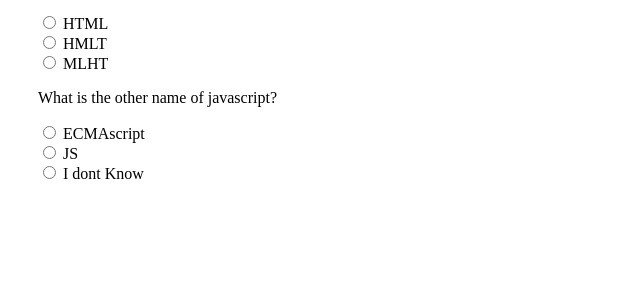
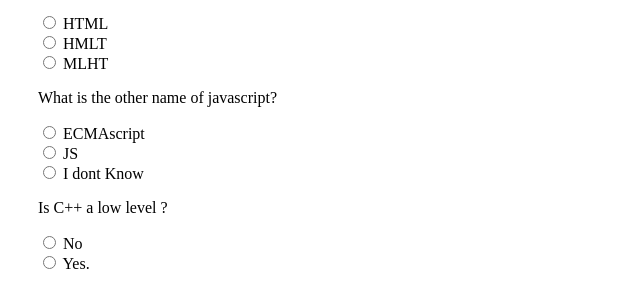
Before and after one commit to kennbeckloff/quiz-test, a plain HTML site: page index.html in a window 1280 px wide. Shown: the part 96-404 px from the top of the page, without its empty margins (0-640 px from the left). Drawn offline with Linux system fonts and the light colour scheme; a web font is replaced by a local one.

Commit message:
question three to the homepage

```diff
--- a/index.html
+++ b/index.html
@@ -69,7 +69,25 @@
           </div>
   </div>
             <!-- question 3 -->
+            <div class="question">
+              <p>Is C++ a low level ? </p>
+              <div class="answer">
 
+                <label>
+                  <input type="radio" name="qn3" value="A">
+                  <span>No</span>
+                </label>
+              </div>
+
+              <div class="answer">
+
+                <label>
+                  <input type="radio" name="qn3" value="B">
+                  <span>Yes.</span>
+                </label>
+              </div>
+
+            </div>
 
           </form>
 
```
